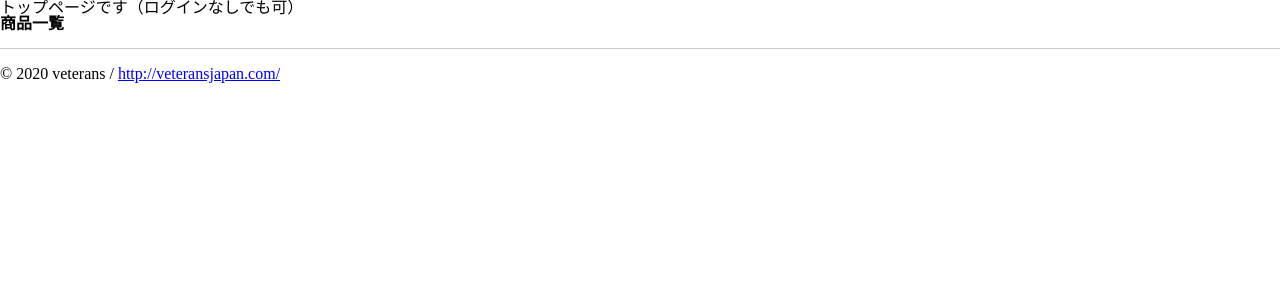
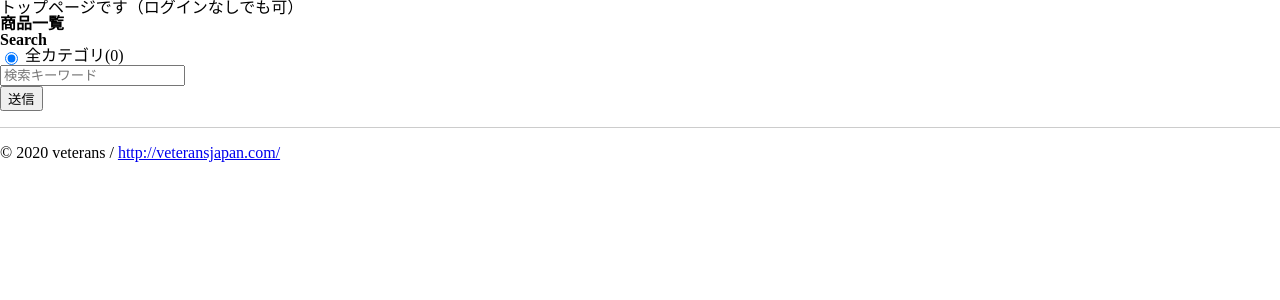
Before and after one commit to ochun0116/saku202010, a Django app: page / in a window 1280 px wide. Shown: the part 48-348 px from the top of the page. Run offline with Django 3.2, Linux system fonts and the light colour scheme; data that the repository does not hold is empty; parts of the project's set-up code (start-up, migrations or seed data) failed here and were passed over; some libraries are stand-ins or nearby versions.

Commit message:
feature search

```diff
--- a/mysite/settings.py
+++ b/mysite/settings.py
@@ -39,6 +39,7 @@ INSTALLED_APPS = [
     'django.contrib.staticfiles',
     'register.apps.RegisterConfig',  # add
     'shop.apps.ShopConfig',  # add
+    'django.contrib.humanize',  # add
 ]
 
 MIDDLEWARE = [
@@ -138,3 +139,6 @@ EMAIL_PORT = 587
 EMAIL_HOST_USER = 'yoshitakaOkada0214@gmail.com'
 EMAIL_HOST_PASSWORD = GMAILPW
 EMAIL_USE_TLS = True
+
+# 'django.contrib.humanize' 3桁カンマ
+NUMBER_GROUPING = 3
--- a/shop/forms.py
+++ b/shop/forms.py
@@ -1,5 +1,7 @@
 from django import forms
-from .models import Discussion, Product
+from django.db.models import Count
+
+from .models import Discussion, Product, Category
 
 
 class DiscussionForm(forms.ModelForm):
@@ -16,3 +18,24 @@ class ProductRegisterForm(forms.ModelForm):
         model = Product
         exclude = ('user_id', 'created_at')
         fields = ('name', 'category',)
+
+
+class SearchForm(forms.Form):
+    """検索フォーム"""
+    keyword = forms.CharField(
+        label='キーワード',
+        required=False,
+        widget=forms.TextInput(attrs={'placeholder': '検索キーワード'})
+    )
+
+    category = forms.ModelChoiceField(
+        label='カテゴリ',
+        required=False,
+        queryset=Category.objects.annotate(product_count=Count('name')).order_by('name'),
+        widget=forms.RadioSelect,
+    )
+
+    def __init__(self, *args, **kwargs):
+        super().__init__(*args, **kwargs)
+        all_product_count = Product.objects.filter(inactive=False).count()
+        self.fields['category'].empty_label = f'全カテゴリ({all_product_count})'
--- a/shop/templates/shop/product_list.html
+++ b/shop/templates/shop/product_list.html
@@ -1,8 +1,25 @@
 {% extends "shop/base.html" %}
+{% load humanize %}
+{% load static %}
 {% block content %}
     トップページです（ログインなしでも可）
 
     <h1>商品一覧</h1>
+
+    <aside id="search" class="container">
+        <h2>Search</h2>
+        <form method="GET" id="search-form">
+            {{ search_form.category }}
+
+            <div class="field">
+                {{ search_form.keyword }}
+            </div>
+
+            <div class="field">
+                <button type="submit">送信</button>
+            </div>
+        </form>
+    </aside>
     <hr>
     {% for product in product_list %}
         <h2>商品カテゴリ1の商品詳細分類1 [商品掲載サンプル]</h2>
@@ -10,12 +27,12 @@
         <ul>
             <li>
                 <section class="card">
-                    <img class="card-img" src="/static/shopping/img/Special.jpg" alt="Special">
+                    <img class="card-img" src="{% static 'shop/img/' %}{{ product.id }}.jpg" alt="{{ product.name }}">
                     <div class="card-content">
                         <h3 class="card-title">{{ product.name }}</h3>
                         <p class="card-text">
-                            price: @2,580 円<br>
-                            プリプリの大海老を贅沢にトッピングし、…<br>
+                            price: {{ product.price | intcomma }} 円<br>
+                            {{ product.description | truncatechars:20 }}<br>
                         </p>
                     </div>
                     <div class="card-link">
--- a/shop/urls.py
+++ b/shop/urls.py
@@ -7,7 +7,7 @@ app_name = 'shop'
 urlpatterns = [
     path('', views.ProductListView.as_view(), name='product_list'),
     path('mypage/', views.MyPage.as_view(), name='mypage'),
-    path('mypage/register', views.ProductRegister.as_view(), name='product_register'),
+    path('mypage/register/', views.ProductRegister.as_view(), name='product_register'),
     path('detail/<int:pk>/', views.ProductDetailView.as_view(), name='product_detail'),
     path('detail/<int:pk>/discussion/create/', views.DiscussionCreateView.as_view(), name='discussion_create'),
 ]
--- a/shop/views.py
+++ b/shop/views.py
@@ -1,15 +1,38 @@
 from django.contrib.auth.mixins import LoginRequiredMixin
+from django.db.models import Q
 from django.urls import reverse_lazy, reverse
 from django.views import generic
 from django.views.generic import CreateView
 
-from .forms import DiscussionForm, ProductRegisterForm
-from .models import Product, Discussion
+from .forms import DiscussionForm, ProductRegisterForm, SearchForm
+from .models import Product, Discussion, Category
 
 
 class ProductListView(generic.ListView):
     """ / で product 一覧."""
     model = Product
+    queryset = Product.objects.filter(inactive=False)
+    ordering = '-created_at'
+
+    def get_queryset(self):
+        """検索された結果を返します"""
+        queryset = super().get_queryset()
+        self.form = SearchForm(self.request.GET or None)
+        if self.form.is_valid():
+            category = self.form.cleaned_data.get('category')
+            if category:
+                queryset = queryset.filter(category=category)
+
+            keyword = self.form.cleaned_data['keyword']
+            if keyword:
+                queryset = queryset.filter(Q(name__icontains=keyword)).distinct()
+
+        return queryset.select_related('category')
+
+    def get_context_data(self, **kwargs):
+        context = super().get_context_data(**kwargs)
+        context['search_form'] = self.form
+        return context
 
 
 class ProductDetailView(generic.DetailView):
@@ -52,4 +75,5 @@ class ProductRegister(LoginRequiredMixin, CreateView):
 
     def form_valid(self, form):
         form.instance.user_id = self.request.user.id
+        form.instance.category_id = Category.objects.filter(name=form.cleaned_data["category"]).values("id")
         return super().form_valid(form)
```
Also changed, not shown: shop/models.py (+17 -3 lines), register/migrations/0001_initial.py, shop/migrations/0001_initial.py.
